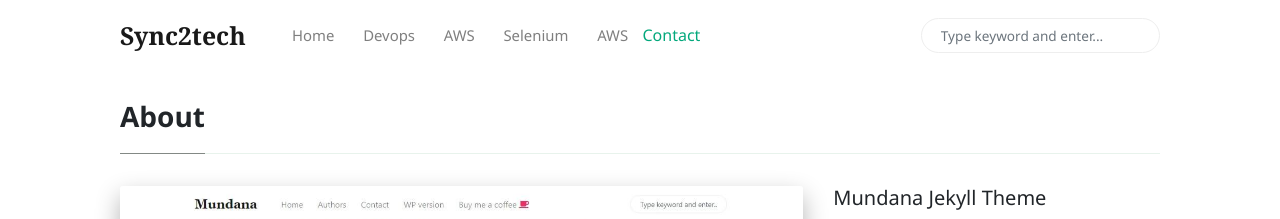
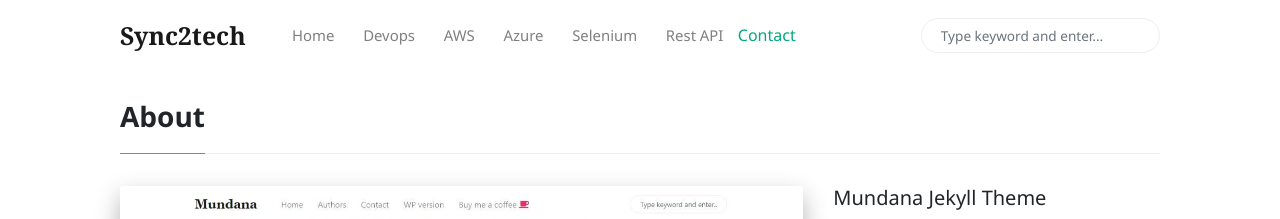
Before and after one commit to mohan-balakrishnan/sync2techold, a Jekyll site: the page built from _pages/about.md, in a window 1280 px wide. Shown: the top 219 px of the page. Built offline with Jekyll 4.4.1, drawn with Linux system fonts in a browser that asks for light colours; nearby versions of some CDN libraries.

Commit message:
Update menu-header.html

```diff
--- a/_includes/menu-header.html
+++ b/_includes/menu-header.html
@@ -10,10 +10,13 @@
 <a class="nav-link" href="#">AWS</a>
 </li>
 <li class="nav-item">
+<a class="nav-link" href="#">Azure</a>
+</li>
+<li class="nav-item">
 <a class="nav-link" href="#">Selenium</a>
 </li>
 <li class="nav-item">
-<a class="nav-link" href="#">AWS</a>
+    <a class="nav-link" href="#">Rest API</a>
 </li>
 <li class="nav-item">
 <a class="{{site.baseurl}}/contact.html" href="#">Contact</a>
```
